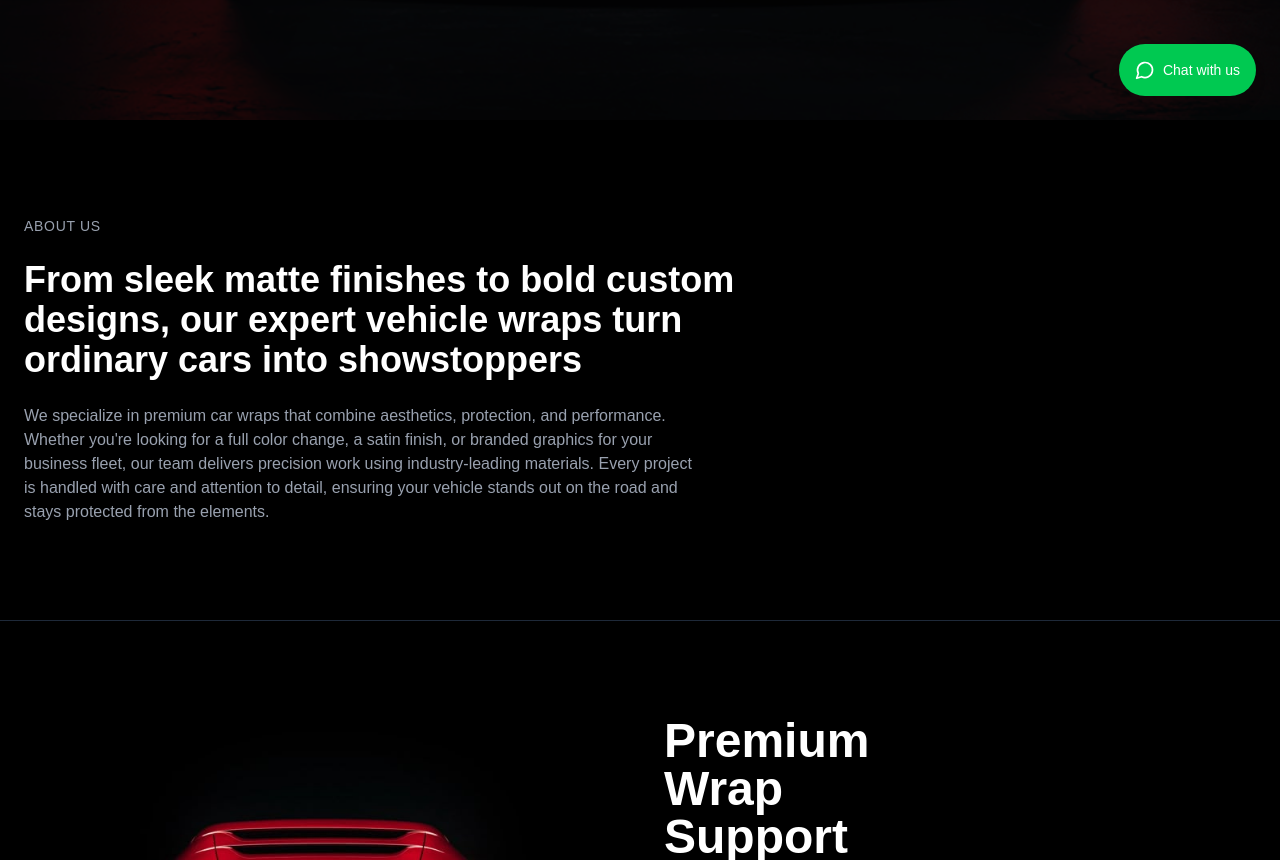
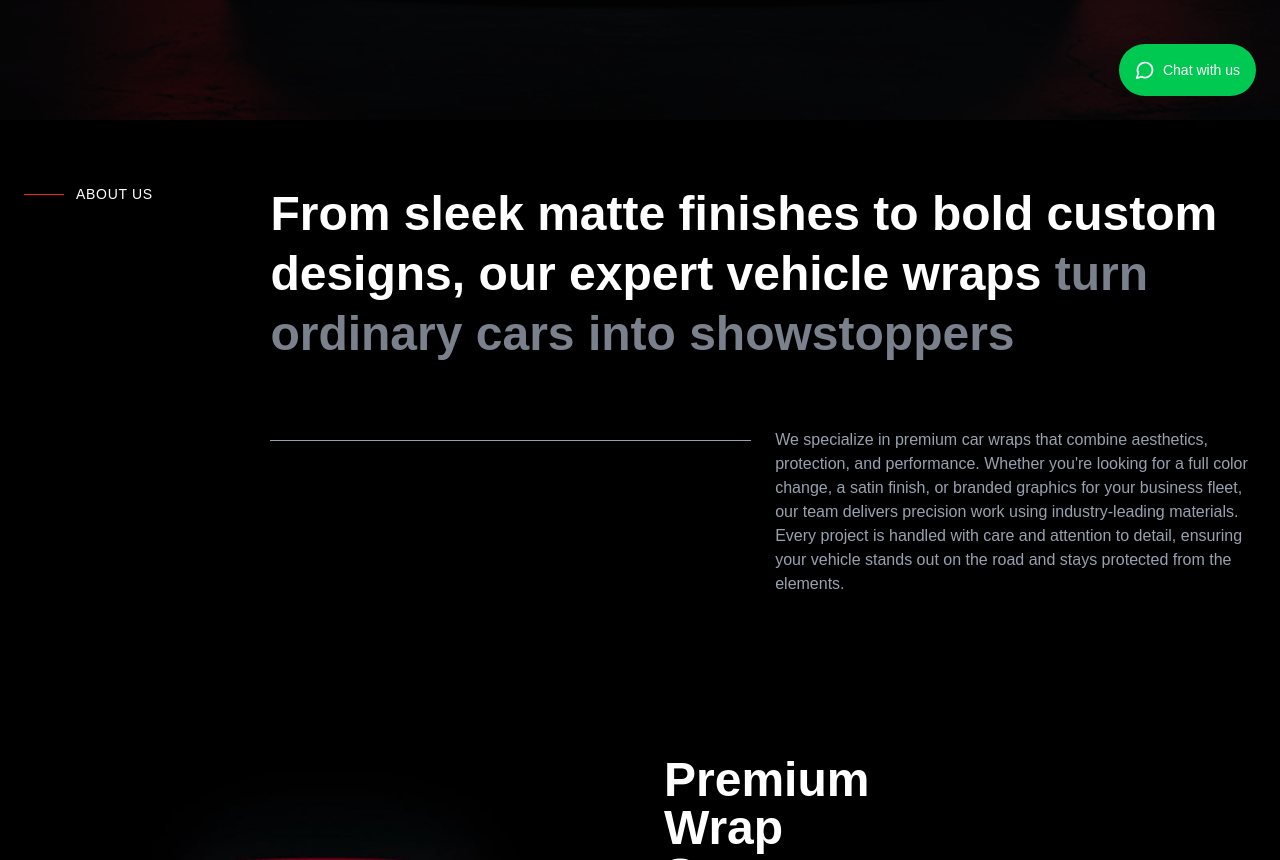
Before and after one commit to Q4Qoph/coltium-auto, a Next.js app: page / in a window 1280 px wide. Shown: the part 680-1540 px from the top of the page. Built offline with nearby package versions, Linux system fonts and the light colour scheme.

Commit message:
change about us layout

```diff
--- a/src/app/(website)/(components)/CustomerService.tsx
+++ b/src/app/(website)/(components)/CustomerService.tsx
@@ -38,7 +38,7 @@ const CustomerService = () => {
               alt="Superior Customer Service"
               layout="fill"
               objectFit="cover"
-            className="trans -scale-x-100"
+              className="trans -scale-x-100"
             />
           </motion.div>
 
--- a/src/app/(website)/page.tsx
+++ b/src/app/(website)/page.tsx
@@ -1,11 +1,8 @@
 "use client"
 
 import { useState, useEffect } from 'react';
-import Head from 'next/head';
 import Image from 'next/image';
 import { motion } from 'framer-motion';
-import CarShowcase from './(components)/CarShowcase';
-import BrandsGrid from './(components)/BrandsGrid';
 import CustomerService from './(components)/CustomerService';
 
 export default function Home() {
@@ -46,7 +43,7 @@ export default function Home() {
                     />
                     {/* Mirror overlay */}
                     <div className="absolute inset-0 bg-gradient-to-b from-black/60 via-black/40 to-black/70 mix-blend-overlay pointer-events-none"></div>
-                    </div>
+                </div>
 
 
                 <div className="container mx-auto px-6 relative z-10">
@@ -79,25 +76,34 @@ export default function Home() {
             </section>
 
             {/* About Section */}
-            <section className="py-10 sm:py-24 border-b border-gray-800">
+            <section className="py-16 bg-black text-white">
                 <div className="container mx-auto px-6">
-                    <h2 className="text-sm uppercase tracking-wider text-gray-400 mb-6">ABOUT US</h2>
-                    <motion.div
-                        initial="hidden"
-                        whileInView="visible"
-                        viewport={{ once: true }}
-                        variants={fadeInUp}
-                    >
-                        <h3 className="text-3xl md:text-4xl font-bold mb-6 max-w-3xl">
-                            From sleek matte finishes to bold custom designs, our expert vehicle wraps turn ordinary cars into showstoppers                        </h3>
-                        <p className="text-gray-400 max-w-2xl">
-                            We specialize in premium car wraps that combine aesthetics, protection, and performance. Whether you're looking for a full color change, a satin finish, or branded graphics for your business fleet, our team delivers precision work using industry-leading materials. Every project is handled with care and attention to detail, ensuring your vehicle stands out on the road and stays protected from the elements.                        </p>
-                    </motion.div>
+                    <div className="flex flex-col md:flex-row">
+                        <div className="md:w-1/5">
+                            <div className="flex items-center mb-8">
+                                <div className="w-10 h-px bg-[#eb2c09] mr-3"></div>
+                                <span className="text-sm uppercase tracking-wider">ABOUT US</span>
+                            </div>
+                        </div>
+
+                        <div className="md:w-4/5">
+                            <div className="mb-8">
+                                <h2 className="text-3xl md:text-4xl lg:text-5xl font-bold leading-tight">
+                                    From sleek matte finishes to bold custom designs, our expert vehicle wraps <span className='text-gray-400 opacity-80'>turn ordinary cars into showstoppers</span>
+                                </h2>
+                            </div>
+
+                            <div className="flex justify-end gap-6  pt-8">
+                                <p className="w-1/2 flex items-center border-t border-gray-400  mt-3">
+                                </p>
+                                <p className="w-1/2 text-gray-400 text-sm md:text-base">
+                                    We specialize in premium car wraps that combine aesthetics, protection, and performance. Whether you're looking for a full color change, a satin finish, or branded graphics for your business fleet, our team delivers precision work using industry-leading materials. Every project is handled with care and attention to detail, ensuring your vehicle stands out on the road and stays protected from the elements.
+                                </p>
+                            </div>
+                        </div>
+                    </div>
                 </div>
             </section>
-            {/* Car Showcase */}
-            {/* <CarShowcase /> */}
-            {/* Customer Service */}
             <CustomerService />
         </div>
     );
```
